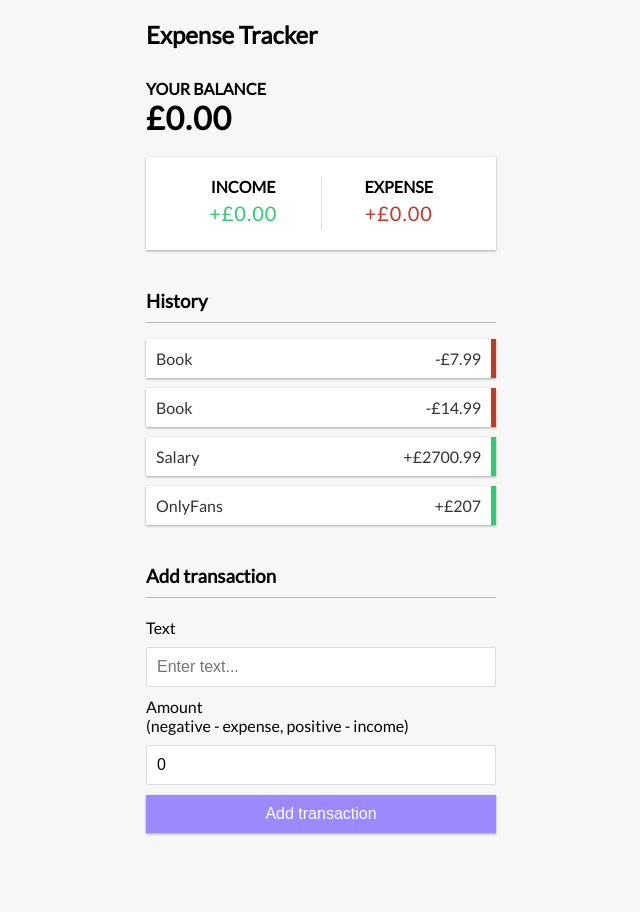
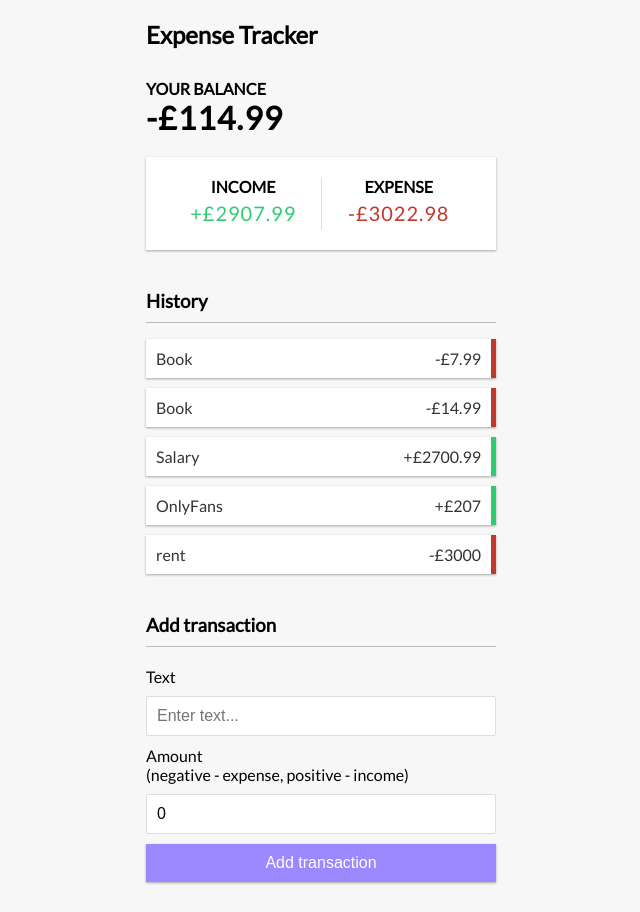
Before and after one commit to pedroeldiablo/react-expenses-tracker, a React (Create React App) app: page / in a window 1280 px wide. Shown: the whole page, without its empty margins (319-959 px from the left). Before the commit the page ends 863 px from the top, so only its background shows below. Built offline with nearby package versions, Linux system fonts and the light colour scheme; the HTML template or start-up script is replaced by a standard one.

Commit message:
update incomeexpenses to use context

```diff
--- a/src/components/Balance.js
+++ b/src/components/Balance.js
@@ -1,10 +1,19 @@
-import React from 'react'
+import React, { useContext } from 'react'
+import { GlobalContext } from '../context/GlobalState'
 
 export const Balance = () => {
+    const { transactions } = useContext(GlobalContext);
+
+    const amounts = transactions.map(transaction => transaction.amount);
+
+    const total = amounts.reduce((acc, item) => (acc += item), 0).toFixed(2);
+    const sign = total < 0 ? '-' : '+'
+
+
     return (
         <>
             <h4>Your Balance</h4>
-            <h1 id="balance">£0.00</h1>
+            <h1 id="balance">{sign}£{Math.abs(total)}</h1>
 
         </>
     )
--- a/src/components/IncomeExpenses.js
+++ b/src/components/IncomeExpenses.js
@@ -1,15 +1,23 @@
-import React from 'react'
+import React, {useContext} from 'react'
+import { GlobalContext } from '../context/GlobalState'
 
 export const IncomeExpenses = () => {
+    const { transactions } = useContext(GlobalContext);
+
+    const amounts = transactions.map(transaction => transaction.amount);
+
+    const income = amounts.filter(item => item > 0).reduce((acc, item) => (acc += item), 0).toFixed(2);
+    const expense = Math.abs(amounts.filter(item => item <= 0).reduce((acc, item) => (acc += item), 0).toFixed(2));
+
     return (
         <div className="inc-exp-container">
         <div>
             <h4>Income</h4>
-            <p id="money-plus" className="money plus">+£0.00</p>
+            <p id="money-plus" className="money plus">+£{income}</p>
         </div>
         <div>
             <h4>Expense</h4>
-            <p id="money-minus" className="money minus">+£0.00</p>
+            <p id="money-minus" className="money minus">-£{expense}</p>
         </div>
 
         </div>
--- a/src/context/GlobalState.js
+++ b/src/context/GlobalState.js
@@ -8,6 +8,7 @@ const initialState = {
         { id: 2, text: 'Book', amount: -14.99 },
         { id: 3, text: 'Salary', amount: 2700.99 },
         { id: 4, text: 'OnlyFans', amount: 207.00 },
+        { id: 5, text: 'rent', amount: -3000 }
     ]
 }
 
```
